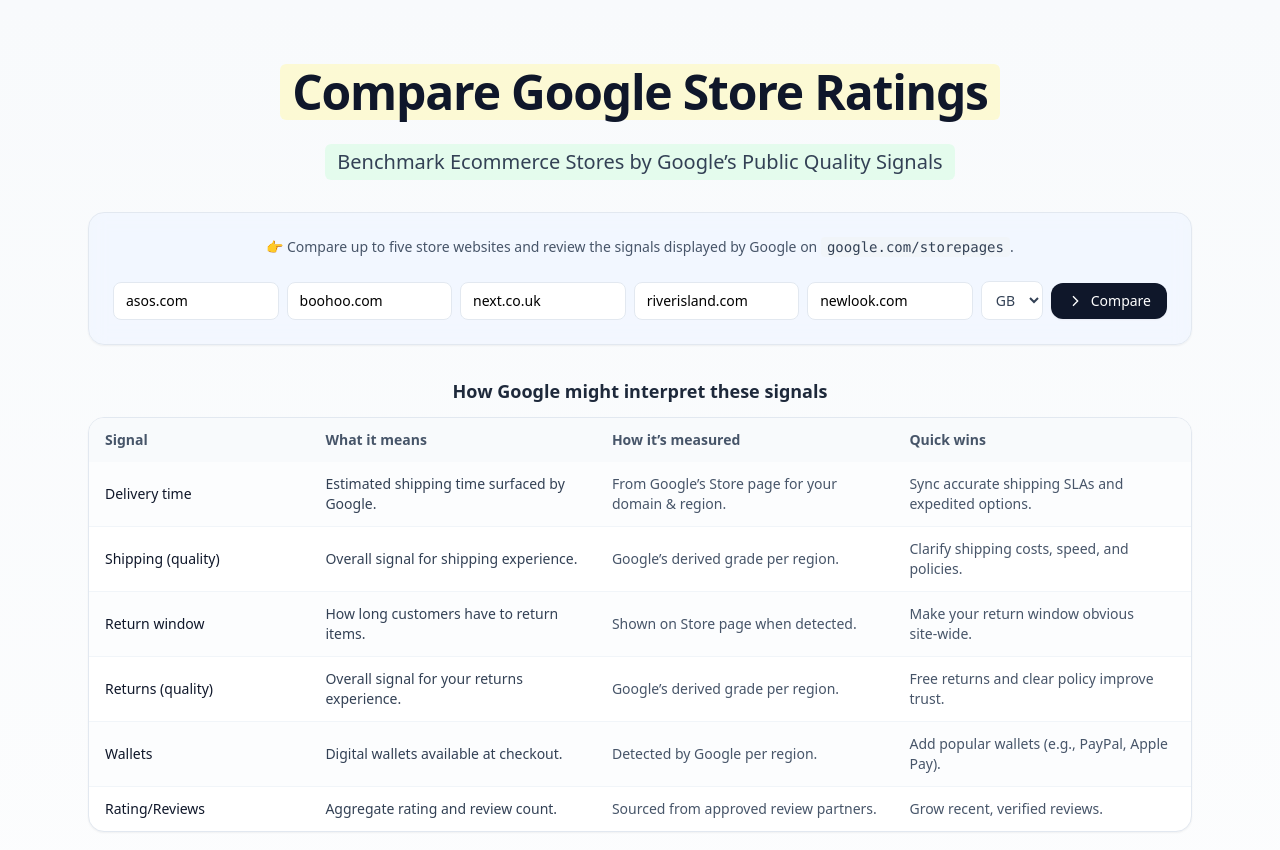
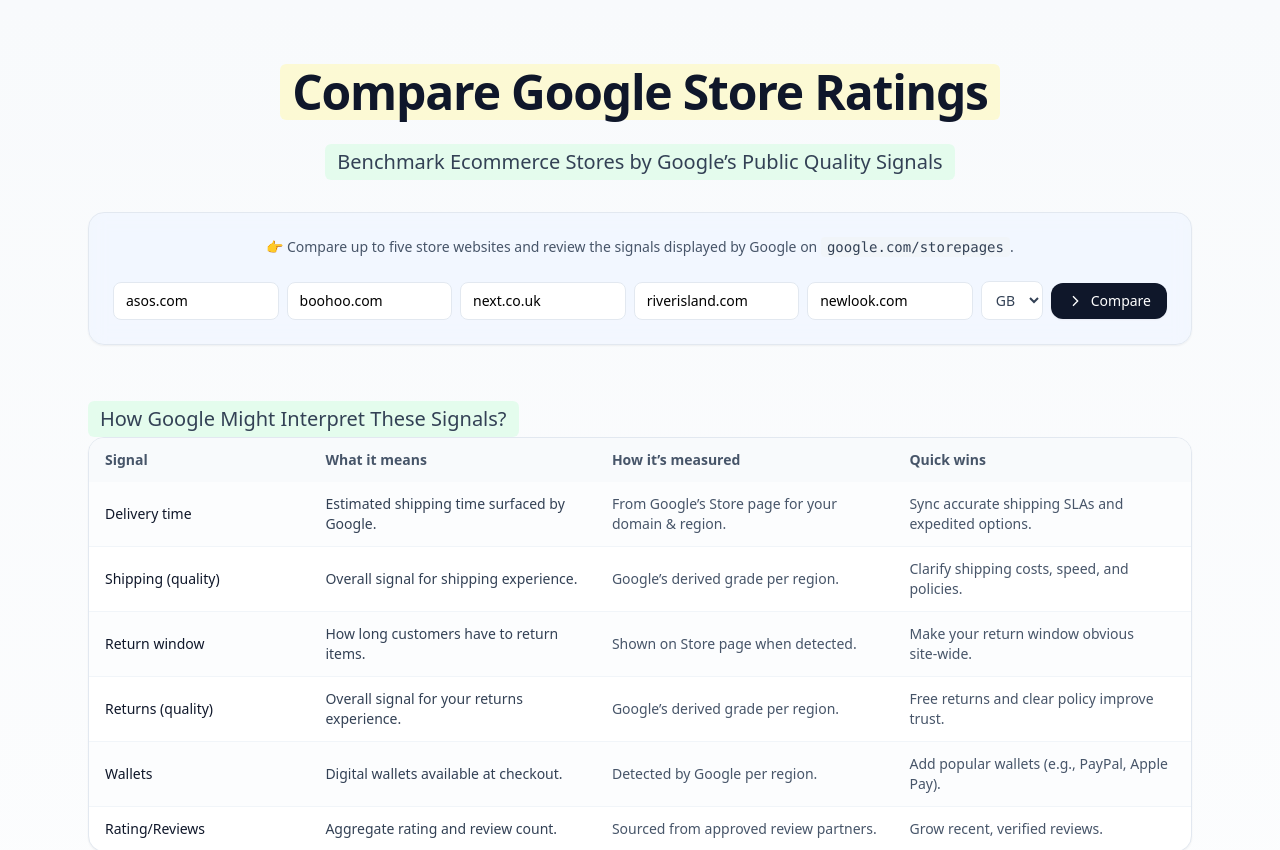
Before and after one commit to carlhendy/tsq-compartpr, a Next.js app: page / in a window 1280 px wide. Shown: the top 850 px of the page. Built offline with nearby package versions, Linux system fonts and the light colour scheme.

Commit message:
Update page.tsx

```diff
--- a/app/page.tsx
+++ b/app/page.tsx
@@ -347,7 +347,10 @@ export default function Page() {
       {/* Explainer table */}
       <section className="mx-auto max-w-6xl px-6 pb-10">
         {/* Header moved OUTSIDE of the table and centered */}
-        <h2 className="text-center text-lg font-semibold text-slate-800 mb-3">How Google might interpret these signals</h2>
+
+        <h2 className="mt-6 text-xl font-medium text-slate-700 text-center inline-block mx-auto bg-green-100/70 px-3 py-1 rounded-md">
+          How Google Might Interpret These Signals?
+        </h2>
 
         <div className="overflow-hidden rounded-2xl border border-slate-200 bg-white shadow-sm">
           <div className="overflow-x-auto">
```
